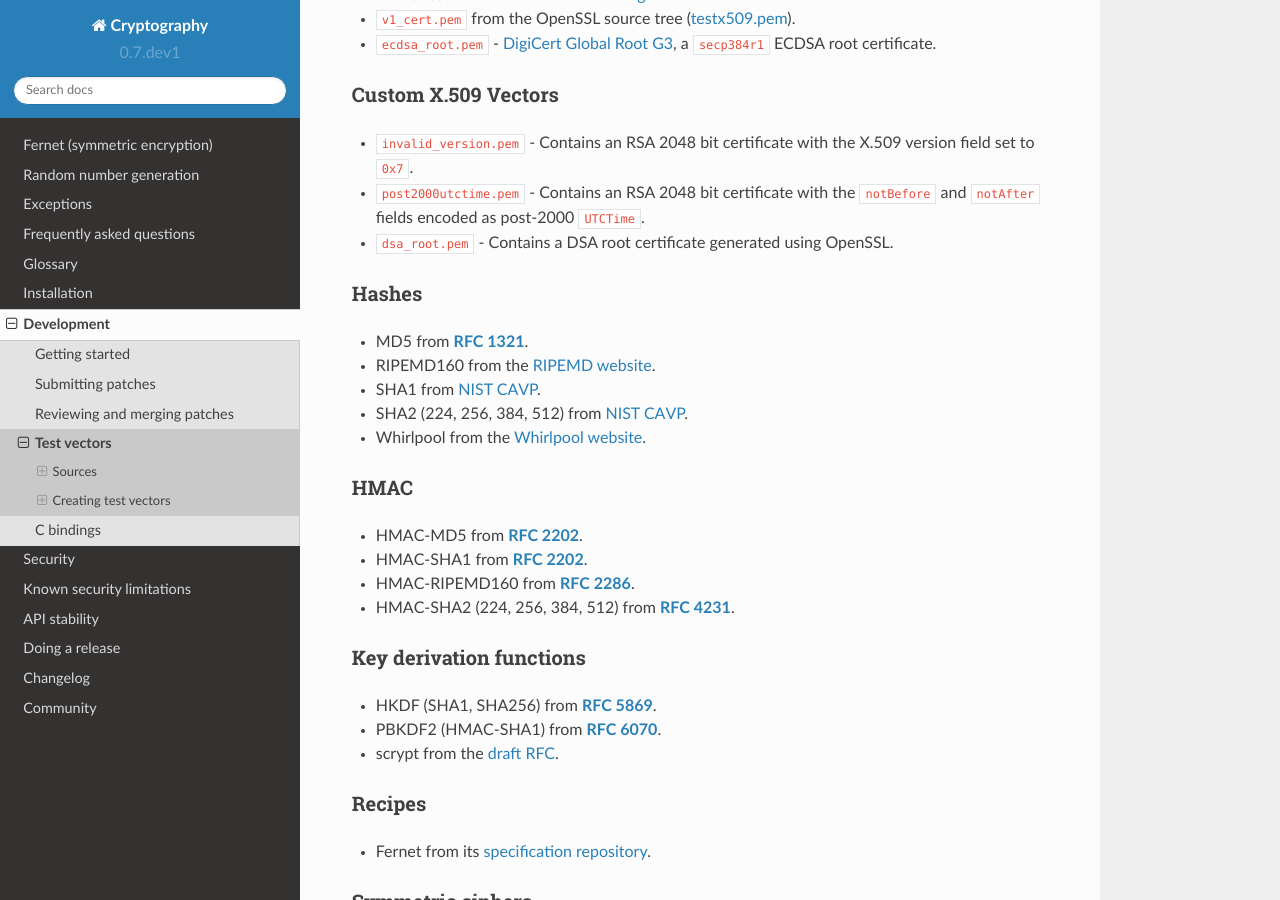
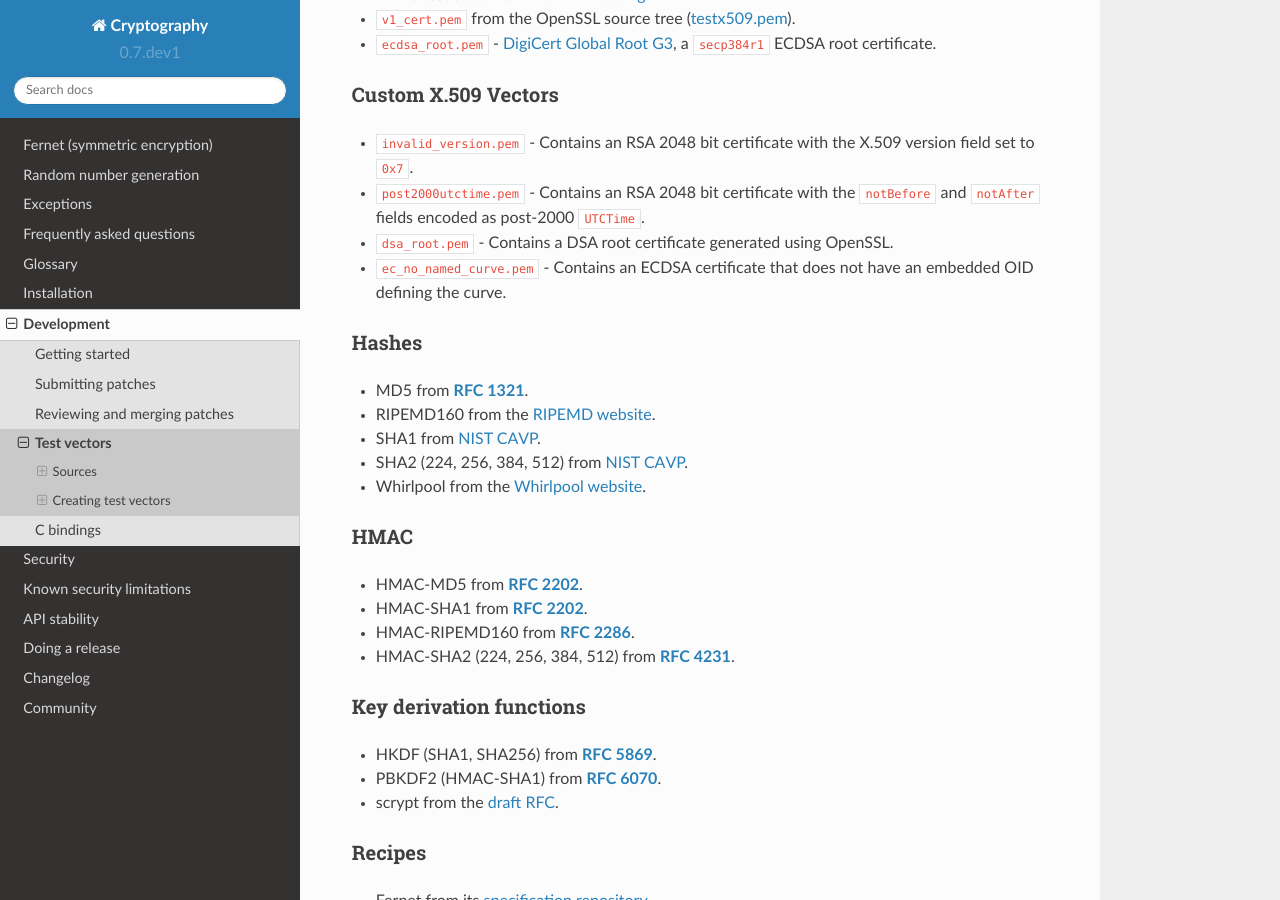
Before and after one commit to WebKing0121/cryptography, a Sphinx documentation site: the page built from docs/development/test-vectors.rst, in a window 1280 px wide and 900 px high, scrolled down 1309 px. Built offline with Sphinx 7.4.7 and the Read the Docs theme 2.0.0, drawn with Linux system fonts in a browser that asks for light colours; pages that are not in the unit, such as notebooks, are missing from menus.

Commit message:
add ECDSA certificate that does not have a named curve OID

```diff
--- a/docs/development/test-vectors.rst
+++ b/docs/development/test-vectors.rst
@@ -73,6 +73,8 @@ Custom X.509 Vectors
 * ``post2000utctime.pem`` - Contains an RSA 2048 bit certificate with the
   ``notBefore`` and ``notAfter`` fields encoded as post-2000 ``UTCTime``.
 * ``dsa_root.pem`` - Contains a DSA root certificate generated using OpenSSL.
+* ``ec_no_named_curve.pem`` - Contains an ECDSA certificate that does not have
+  an embedded OID defining the curve.
 
 Hashes
 ~~~~~~
```
Also changed, not shown: 1 other file.
